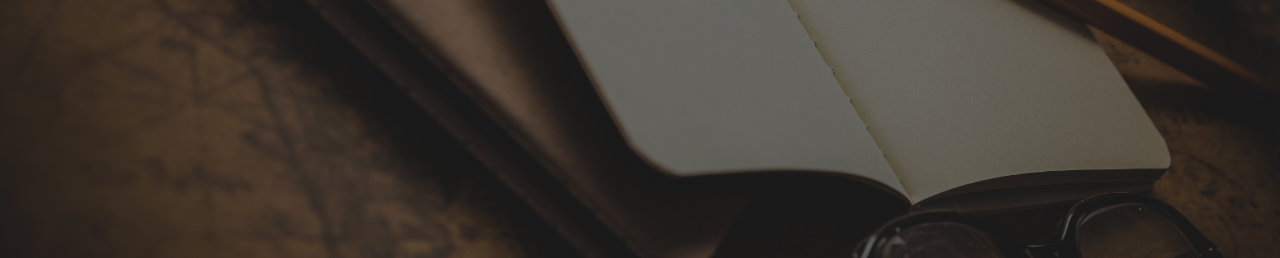
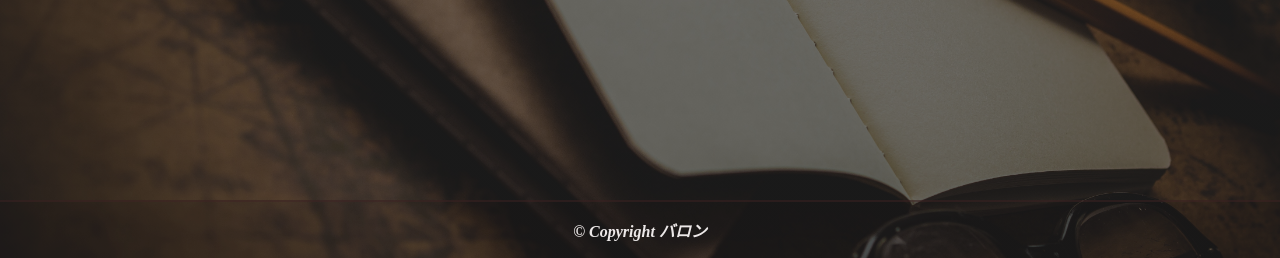
Before and after one commit to RonKbS/baron_s_online_journal, a Flask app: page / in a window 1280 px wide. Shown: the part 542-800 px from the top of the page. Run offline with Flask 2, Linux system fonts and the light colour scheme.

Commit message:
Include footer in index page

```diff
--- a/app/static/styles.css
+++ b/app/static/styles.css
@@ -40,6 +40,18 @@ button {
 }
 ::-webkit-input-placeholder {
     color: rgb(63, 36, 36);
+}
+
+.footer{
+    border-top: solid;
+    border-width: 2px;
+    background-color: rgba(24, 19, 19, 0.219);
+    border-color: rgba(63, 36, 36, 0.473);
+    text-align: center;
+    position: absolute;
+    width: 100%;
+    left: 0;
+    bottom: 0%;
 }
 
 /*Login and sign up pages*/
--- a/app/templates/index.html
+++ b/app/templates/index.html
@@ -49,6 +49,10 @@
                 </table>
             </form>
         </div>
+    </div>
+    <div class="footer">
+        <p class="appear">© Copyright バロン</p>
+    </div>
 </body>
 
 </html>
```
